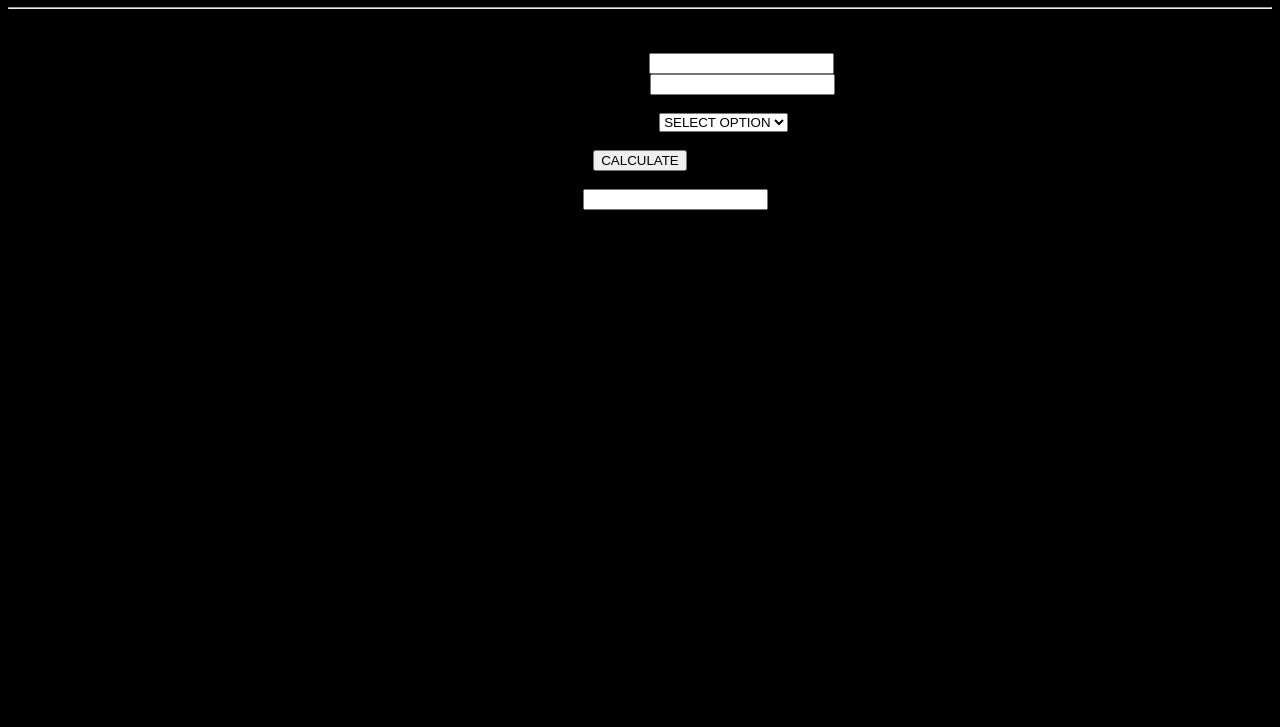
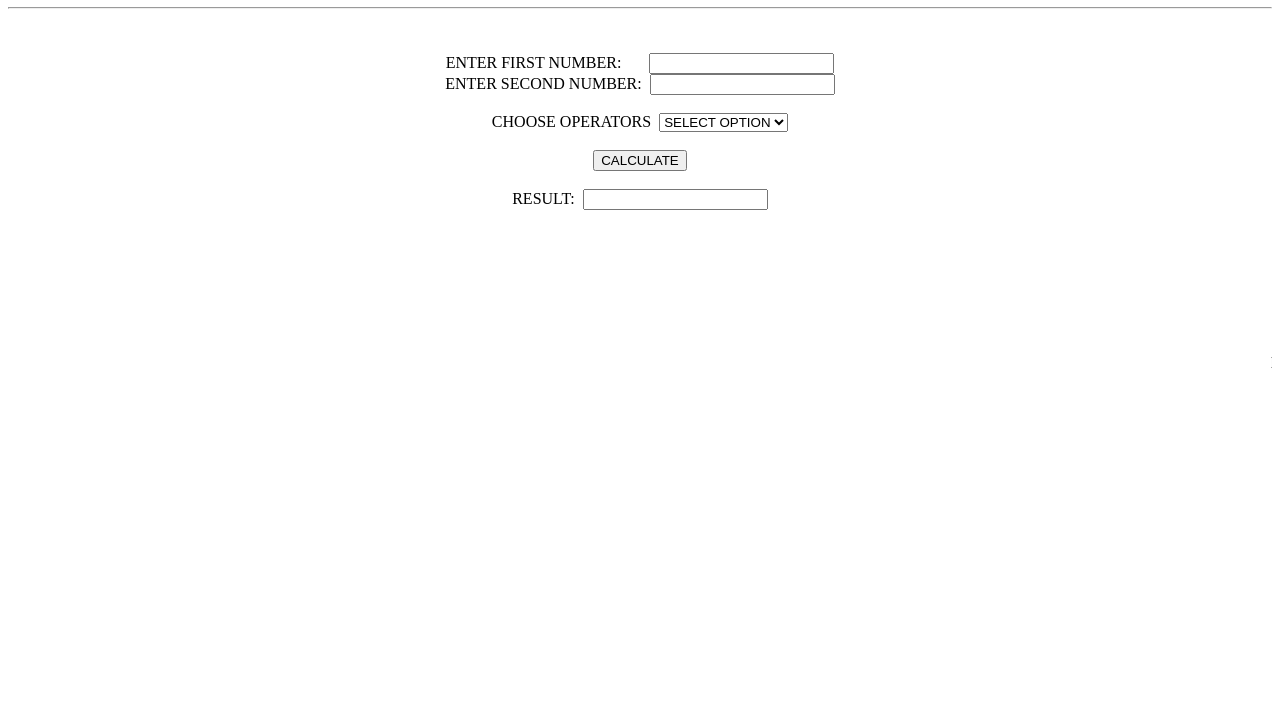
Before and after one commit to sabyasachiroy1/Simple-Math-Calculator, a plain HTML site: page index.html in a window 1280 px wide. Shown: the part 73-800 px from the top of the page. Drawn offline with Linux system fonts and the light colour scheme; a script that the page names is missing.

Commit message:
Update style.css

```diff
--- a/style.css
+++ b/style.css
@@ -5,8 +5,4 @@
     color:black;
     font-size:0.6cm;
     font-family:monospace;
-
 }
-body{
-    background-color: rgb(0, 0, 0);
-}
```
